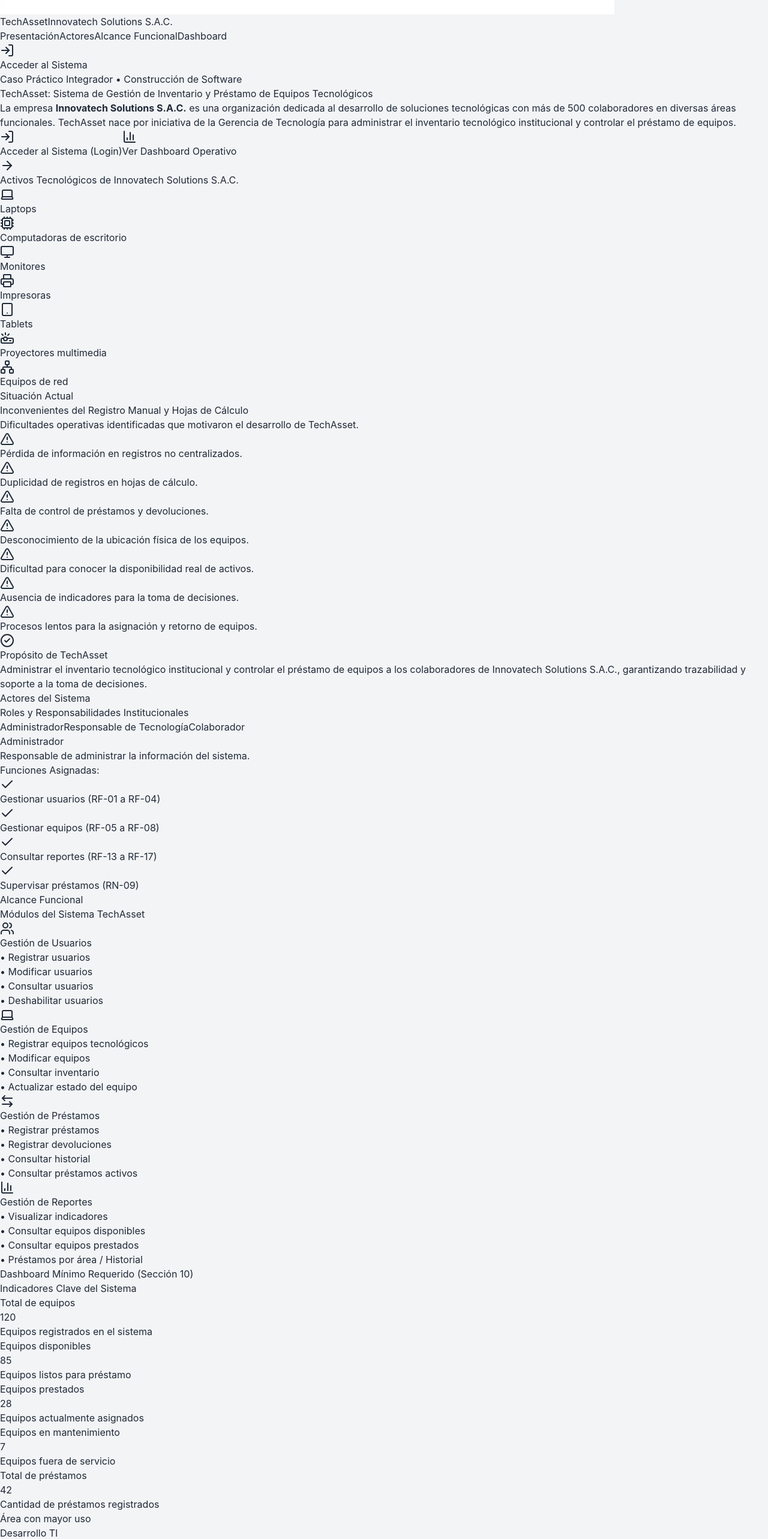
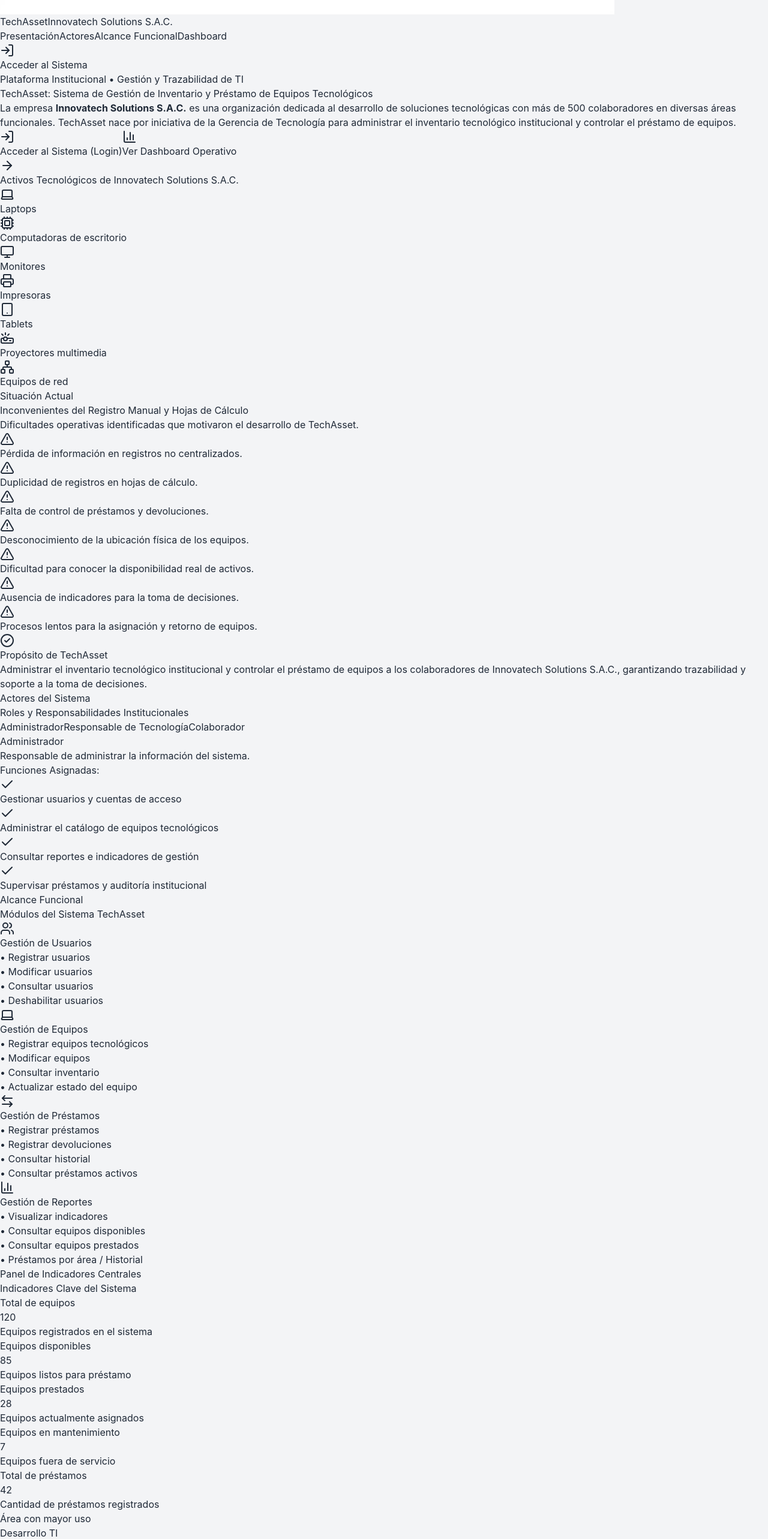
Before and after one commit to Learning202413/TechAsset, a React (Vite) app in the folder frontend/: page / in a window 1280 px wide. Shown: the part 1000-3566 px from the top of the page at 60% size. Built offline with nearby package versions, Linux system fonts and the light colour scheme.

Commit message:
refactor(landing): clean up internal technical codes for human-centered domain language

```diff
--- a/frontend/src/pages/Landing.jsx
+++ b/frontend/src/pages/Landing.jsx
@@ -34,29 +34,29 @@ export default function Landing() {
       titulo: "Administrador",
       responsabilidad: "Responsable de administrar la información del sistema.",
       funciones: [
-        "Gestionar usuarios (RF-01 a RF-04)",
-        "Gestionar equipos (RF-05 a RF-08)",
-        "Consultar reportes (RF-13 a RF-17)",
-        "Supervisar préstamos (RN-09)"
+        "Gestionar usuarios y cuentas de acceso",
+        "Administrar el catálogo de equipos tecnológicos",
+        "Consultar reportes e indicadores de gestión",
+        "Supervisar préstamos y auditoría institucional"
       ]
     },
     tecnologia: {
       titulo: "Responsable de Tecnología",
       responsabilidad: "Responsable de la asignación y control de los equipos tecnológicos.",
       funciones: [
-        "Registrar equipos tecnológicos (RF-05)",
-        "Aprobar préstamos de equipos (RF-09)",
-        "Registrar devoluciones con observación (RF-10, RN-10)",
-        "Consultar inventario en tiempo real (RF-07)"
+        "Registrar e inventariar equipos tecnológicos",
+        "Aprobar y despachar préstamos de equipos",
+        "Registrar devoluciones con inspección física",
+        "Consultar la disponibilidad de inventario en tiempo real"
       ]
     },
     colaborador: {
       titulo: "Colaborador",
       responsabilidad: "Usuario que solicita equipos tecnológicos para sus actividades.",
       funciones: [
-        "Solicitar préstamos de equipos",
-        "Consultar historial de préstamos (RF-11)",
-        "Consultar disponibilidad de activos (RF-07)"
+        "Solicitar préstamos de equipos para sus actividades",
+        "Consultar su historial de préstamos",
+        "Consultar la disponibilidad de equipos tecnológicos"
       ]
     }
   };
@@ -126,7 +126,7 @@ export default function Landing() {
           <div className="max-w-4xl mx-auto px-6 text-center">
             <div className="inline-flex items-center gap-2 px-3.5 py-1 rounded-full bg-blue-50 border border-blue-200 text-blue-700 text-xs font-semibold mb-6">
               <span className="w-2 h-2 rounded-full bg-emerald-500 animate-pulse"></span>
-              <span>Caso Práctico Integrador &bull; Construcción de Software</span>
+              <span>Plataforma Institucional &bull; Gestión y Trazabilidad de TI</span>
             </div>
 
             <h1 className="text-4xl sm:text-5xl font-black text-slate-950 tracking-tight leading-[1.15]">
@@ -371,7 +371,7 @@ export default function Landing() {
           <div className="max-w-5xl mx-auto px-6">
             <div className="text-center max-w-2xl mx-auto mb-12">
               <span className="text-xs font-bold uppercase tracking-wider text-emerald-600 bg-emerald-50 px-3 py-1 rounded-full border border-emerald-200">
-                Dashboard Mínimo Requerido (Sección 10)
+                Panel de Indicadores Centrales
               </span>
               <h2 className="text-2xl sm:text-3xl font-black text-slate-900 mt-2 tracking-tight">
                 Indicadores Clave del Sistema
@@ -461,7 +461,7 @@ export default function Landing() {
             <a href="http://localhost:5153/swagger" target="_blank" rel="noreferrer" className="hover:text-blue-600 transition">Swagger API</a>
           </div>
           <p className="text-slate-400">
-            Caso Práctico Integrador &bull; Semanas 01–12
+            Control Institucional de TI &bull; Innovatech Solutions S.A.C.
           </p>
         </div>
       </footer>
```
